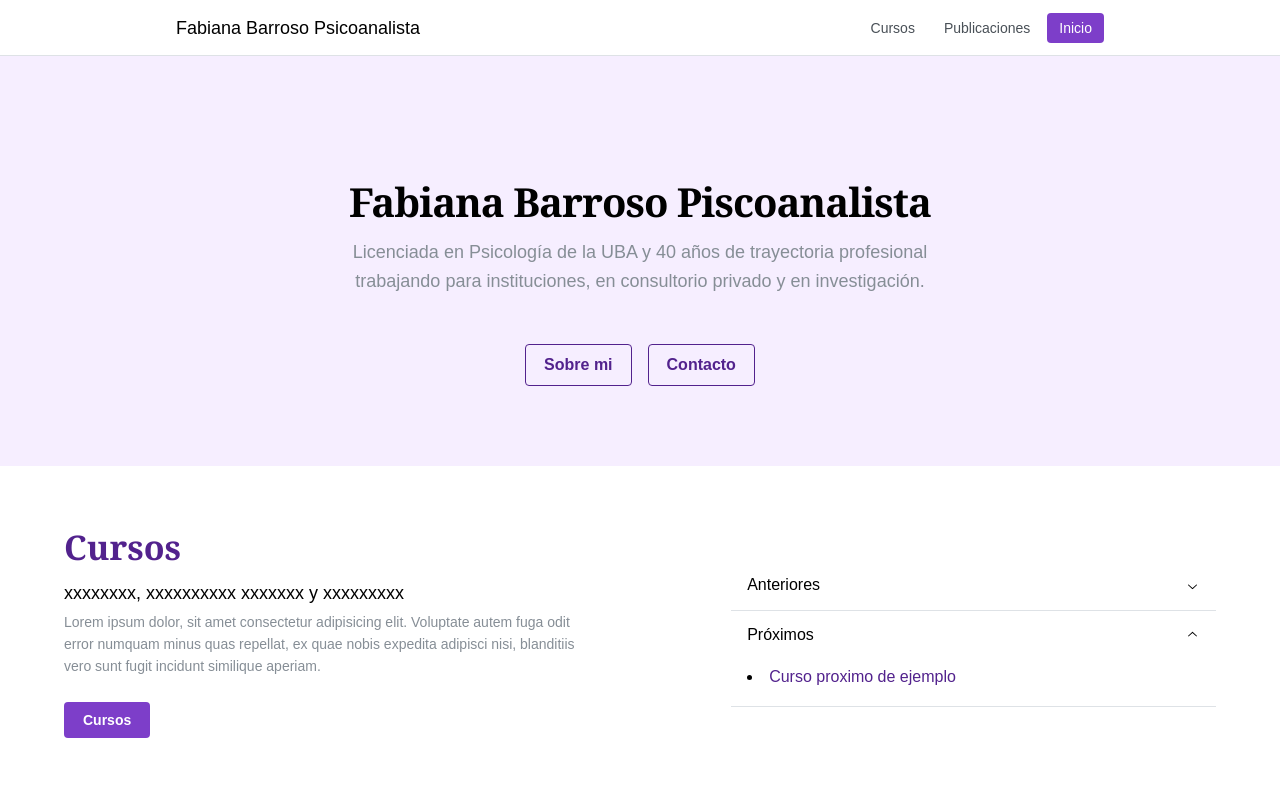
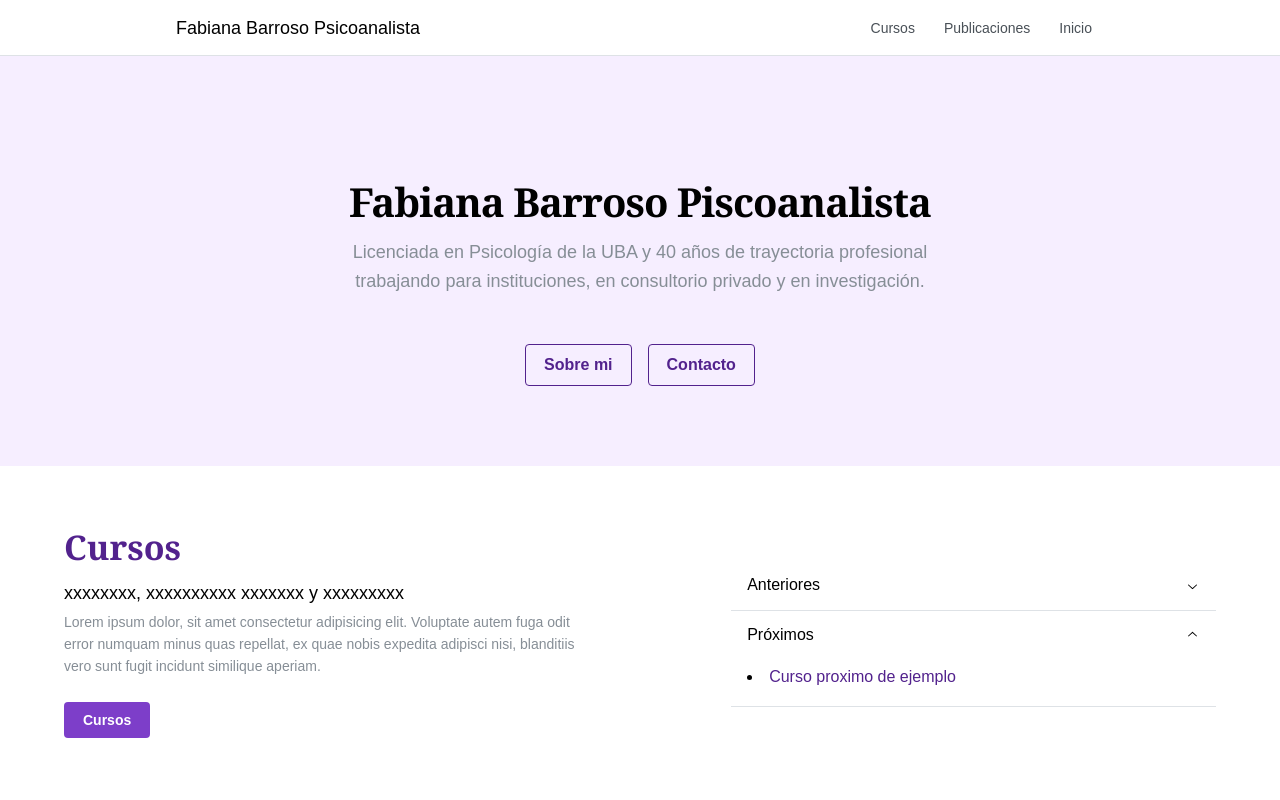
Before and after one commit to mapache-web/pagina-fabiana, a React (Vite) app: page / in a window 1280 px wide. Shown: the top 800 px of the page. Built offline with nearby package versions, Linux system fonts and the light colour scheme.

Commit message:
Update links.ts

```diff
--- a/src/constants/links.ts
+++ b/src/constants/links.ts
@@ -1,7 +1,7 @@
 import { link } from "../types";
 
 export const LINKS: link[] = [
-    { link: '/cursos', label: 'Cursos' },
-    { link: "/publicaciones", label: "Publicaciones" },
-    { link: "/", label: "Inicio" }
+    { link: '/pagina-fabiana/cursos', label: 'Cursos' },
+    { link: "/pagina-fabiana/publicaciones", label: "Publicaciones" },
+    { link: "/pagina-fabiana/", label: "Inicio" }
 ];
```
